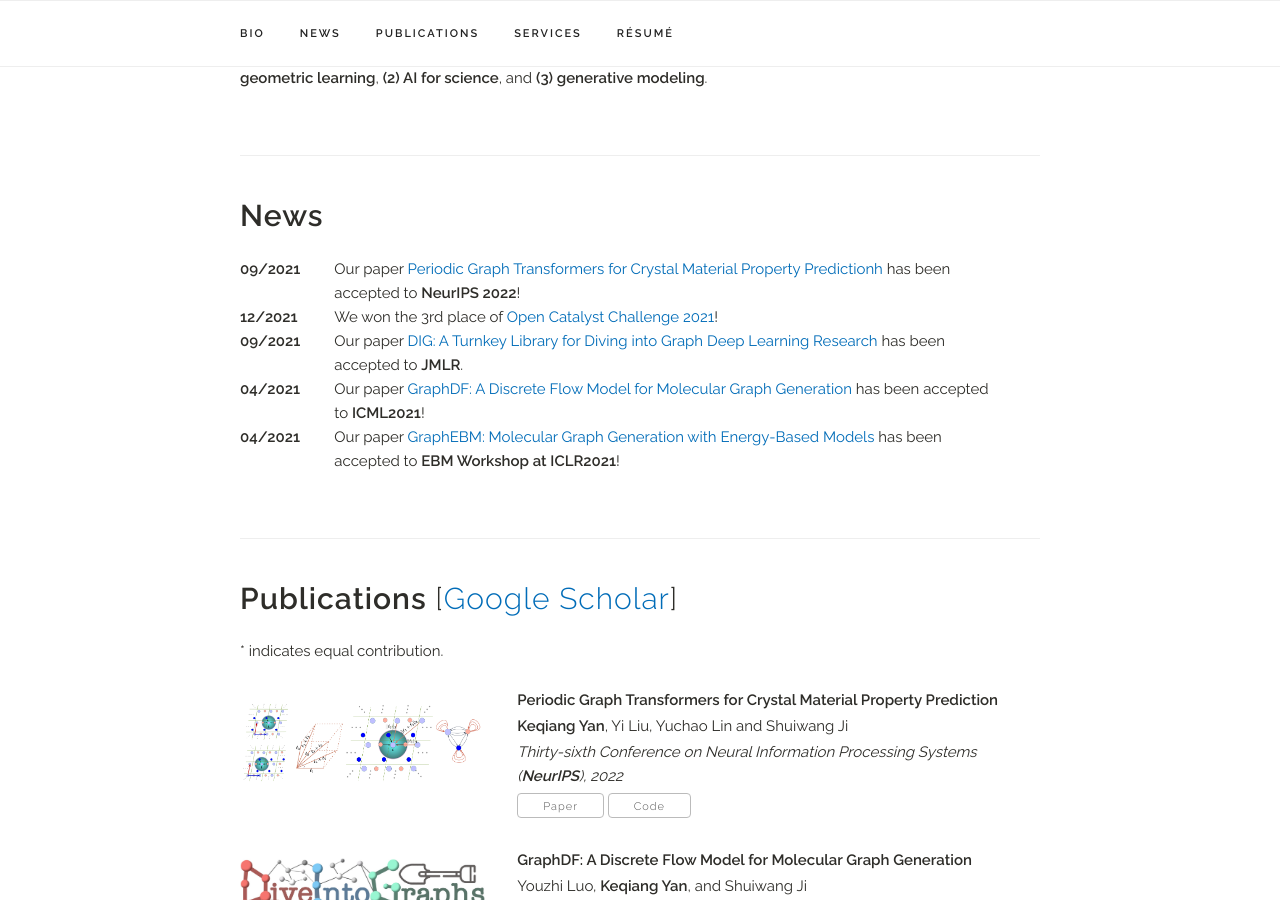
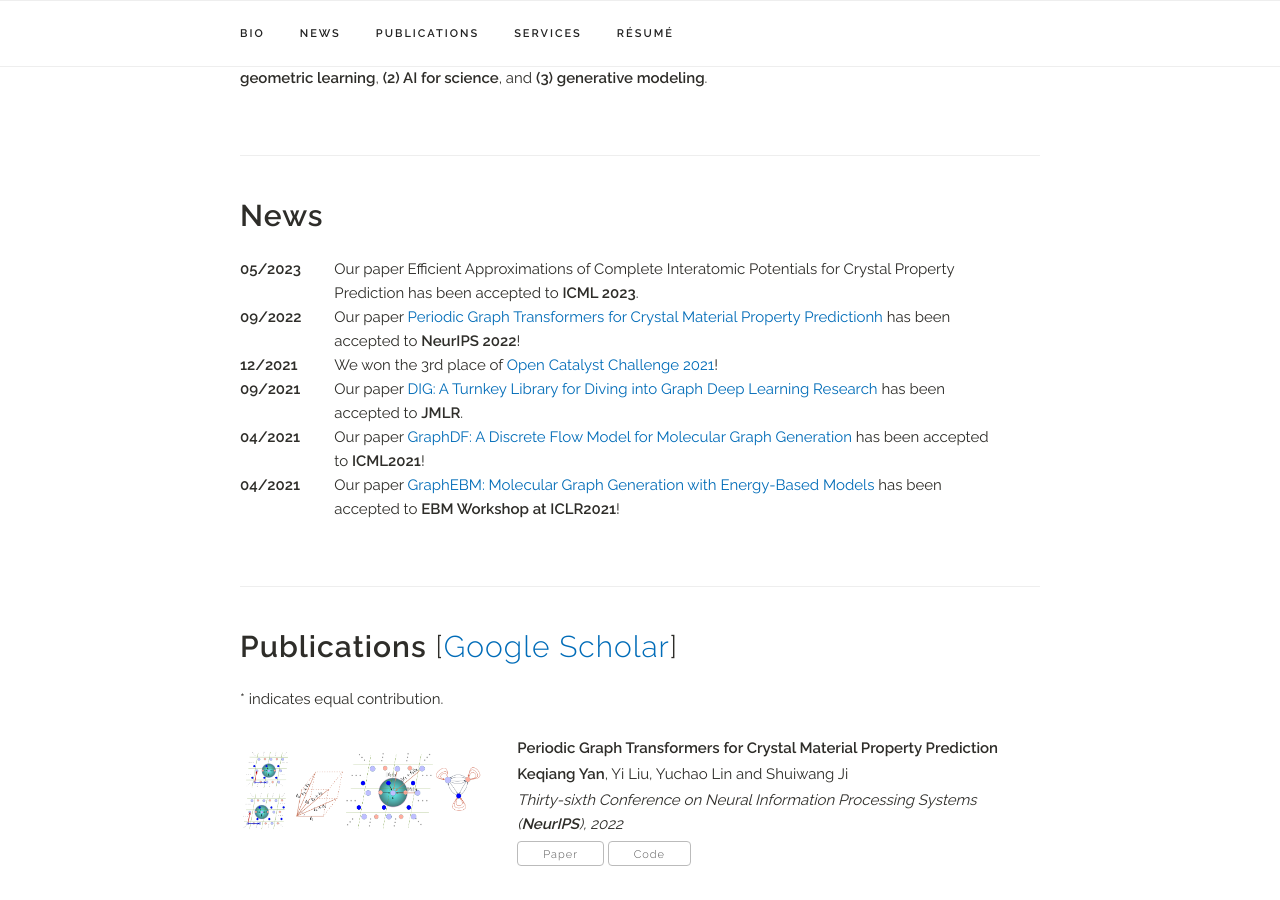
Before and after one commit to YKQ98/YKQ98.github.io, a Jekyll site: the page built from index.html, in a window 1280 px wide and 900 px high, scrolled down 596 px. Built offline with Jekyll 4.4.1, drawn with Linux system fonts in a browser that asks for light colours; a style sheet for code colours, icons or effects is not loaded.

Commit message:
Update news.yaml

```diff
--- a/_data/news.yaml
+++ b/_data/news.yaml
@@ -1,6 +1,9 @@
 news:
+- title: "Our paper Efficient Approximations of Complete Interatomic Potentials for Crystal Property Prediction has been accepted to <b>ICML 2023</b>."
+  date: "05/2023"
+
 - title: "Our paper <a href='https://arxiv.org/abs/2209.11807'>Periodic Graph Transformers for Crystal Material Property Predictionh</a> has been accepted to <b>NeurIPS 2022</b>!"
-  date: "09/2021"
+  date: "09/2022"
 
 - title: "We won the 3rd place of <a href='https://opencatalystproject.org/challenge.html'>Open Catalyst Challenge 2021</a>!"
   date: "12/2021"
```
